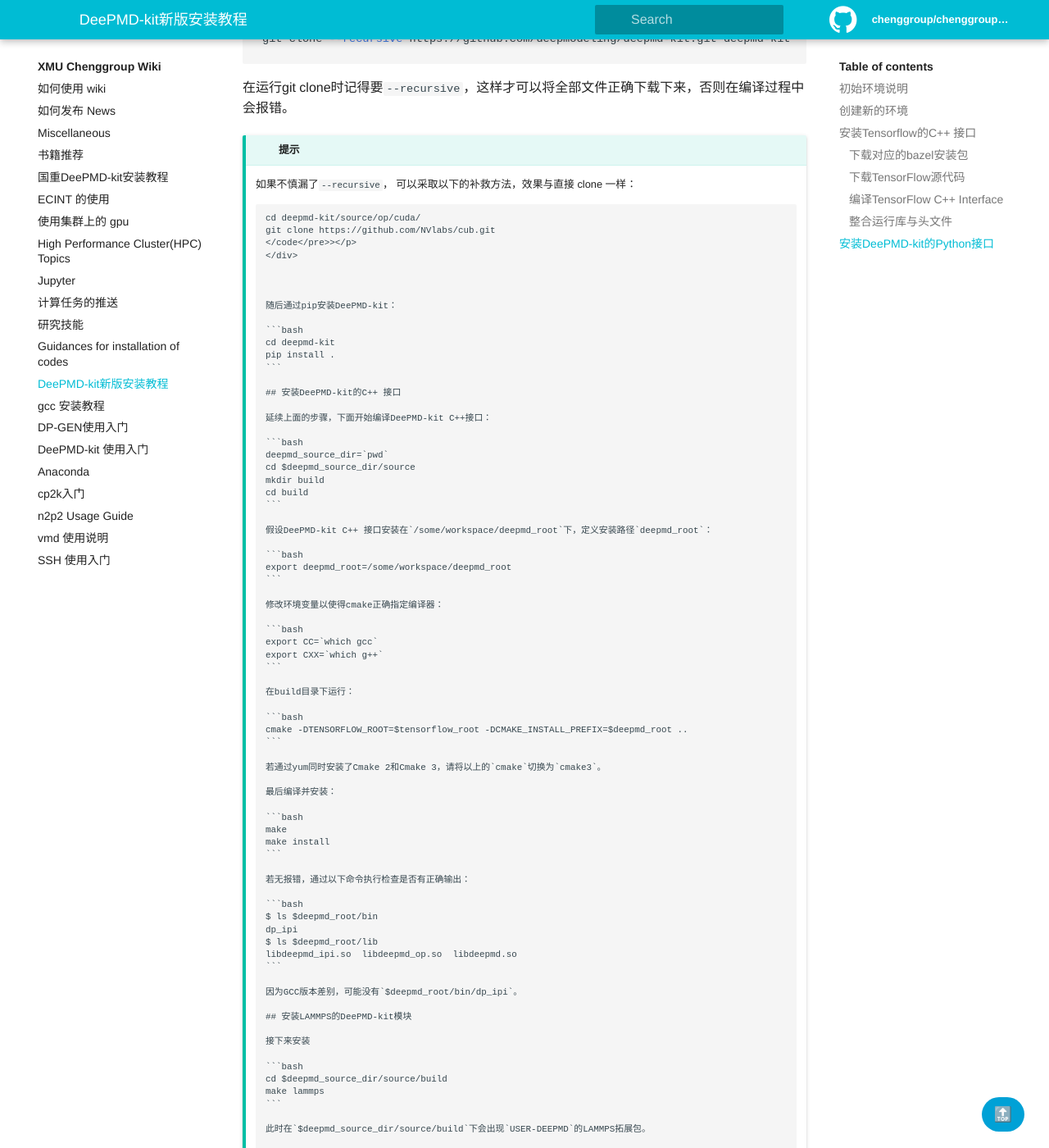
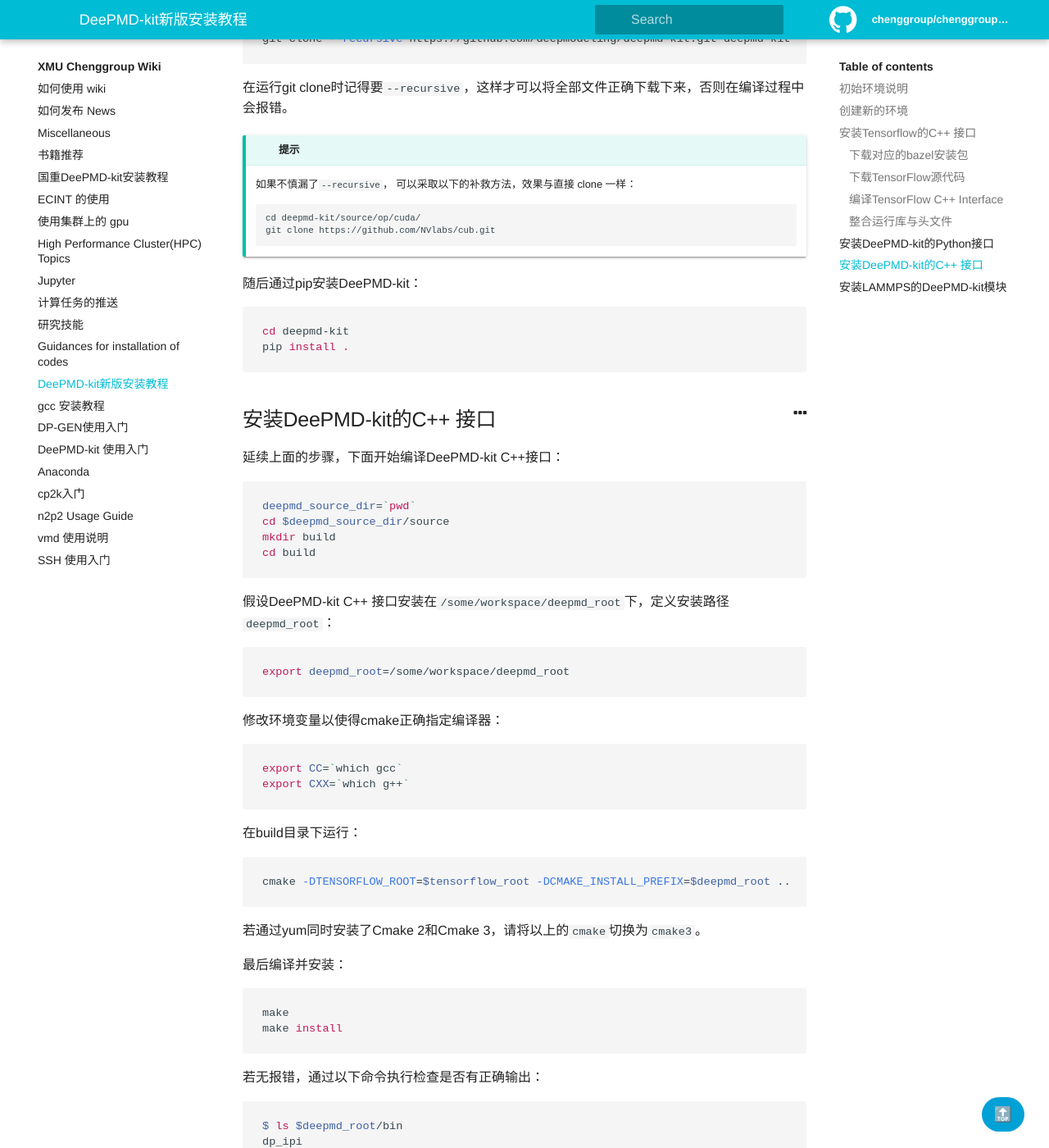
Before and after one commit to chenggroup/chenggroup.github.io, a Jekyll site: the page built from _wiki/softwares_installation/deepmd-kit_installation_51.md, in a window 1280 px wide and 1400 px high, scrolled down 5076 px. Shown: the whole window at 82% size. Built offline with Jekyll 4.4.1, drawn with Linux system fonts in a browser that asks for light colours; some of the changed text lies outside the part shown.

Commit message:
third fix

```diff
--- a/_wiki/softwares_installation/deepmd-kit_installation_51.md
+++ b/_wiki/softwares_installation/deepmd-kit_installation_51.md
@@ -221,7 +221,7 @@ git clone --recursive https://github.com/deepmodeling/deepmd-kit.git deepmd-kit
 如果不慎漏了<code>--recursive</code>， 可以采取以下的补救方法，效果与直接 clone 一样：
 <pre><code>cd deepmd-kit/source/op/cuda/
 git clone https://github.com/NVlabs/cub.git
-</code</pre>>" %}
+</code></pre>" %}
 
 随后通过pip安装DeePMD-kit：
 
```
